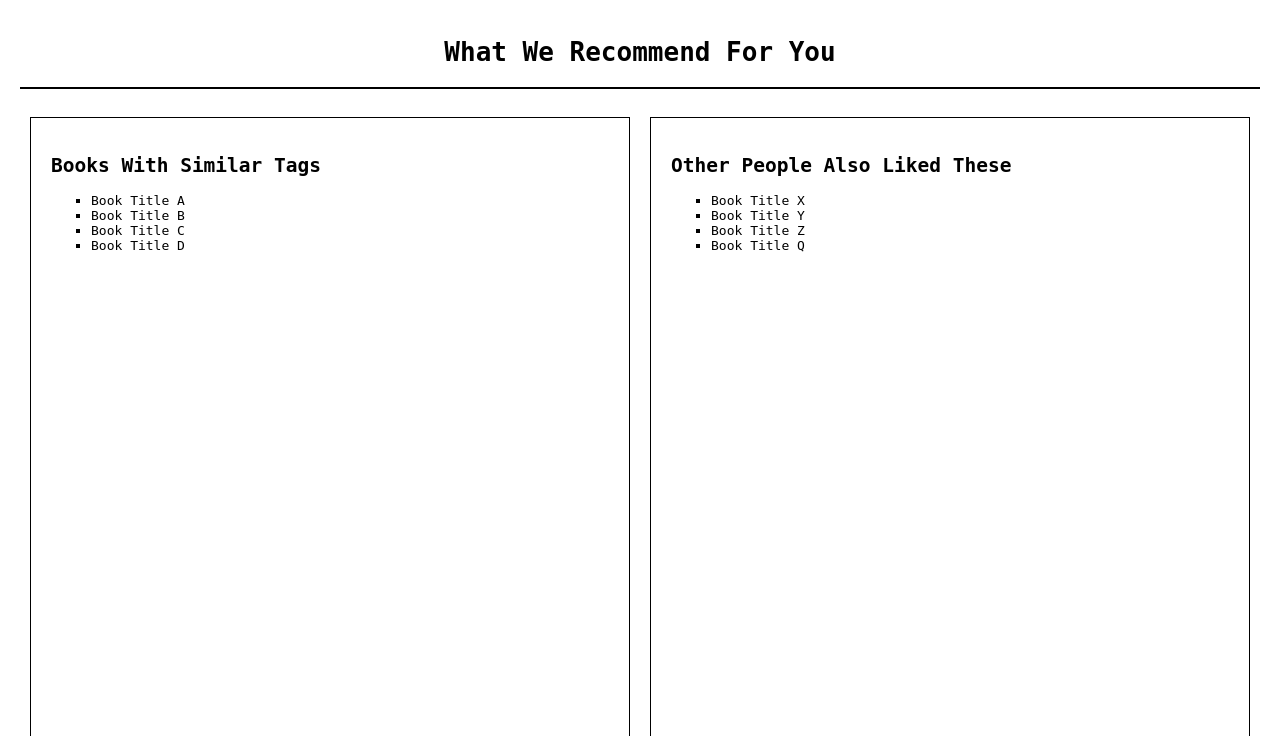
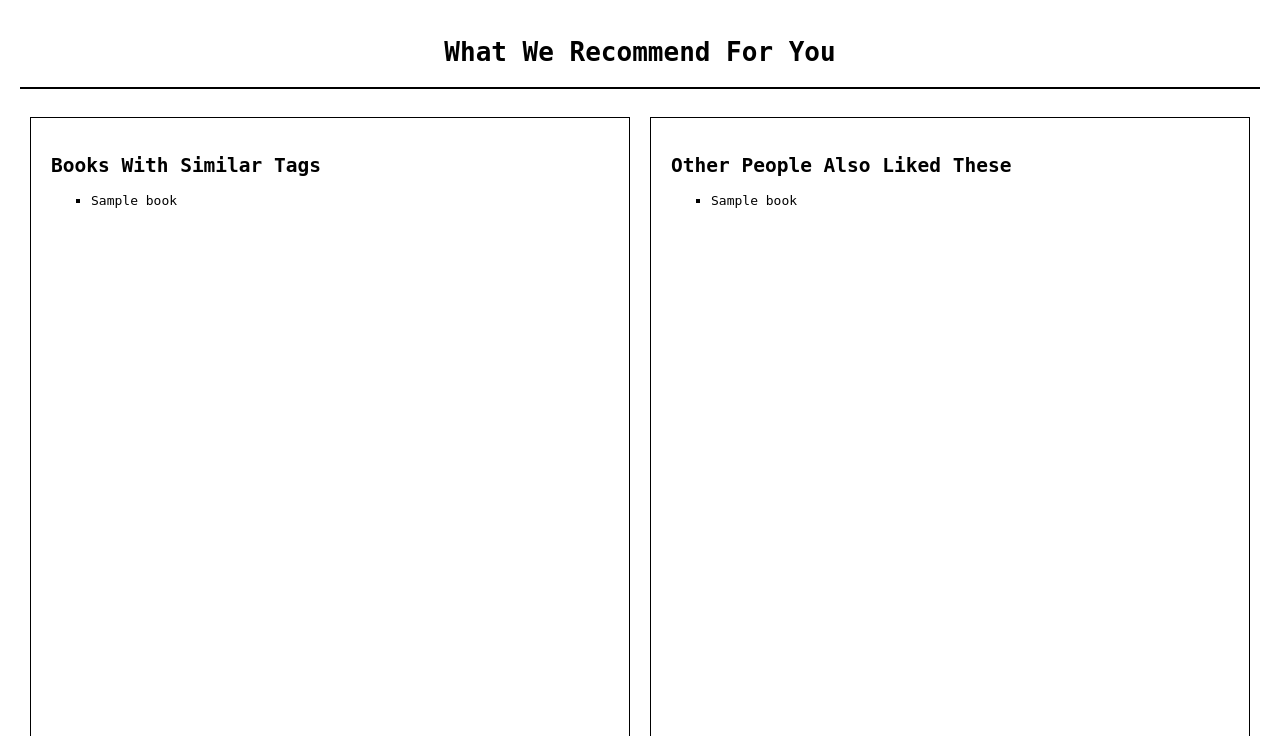
Before and after one commit to derinminabektas/FindABookWebsite, a Flask app: template templates/results.html in a window 1280 px wide. Shown: the top 736 px of the page. Run offline with Flask 3, Linux system fonts and the light colour scheme; the template is opened without the code that fills it: most values are stand-ins (such as "Sample title", 1, 10 or a date in 2020).

Commit message:
ref fake data change

```diff
--- a/app.py
+++ b/app.py
@@ -8,7 +8,33 @@ def home():
 
 @app.route('/results', methods=['POST'])
 def results():
-    return render_template('results.html')
+    user_books = []
+
+    for i in range(1, 6):
+        book = request.form.get(f'book{i}')
+        if book:
+            user_books.append(book)
+
+    # TEMPORARY backend logic (placeholder)
+    similar_by_tags = [
+        "Dune",
+        "Neuromancer",
+        "Foundation",
+        "Brave New World"
+    ]
+
+    similar_by_users = [
+        "The Hobbit",
+        "Fahrenheit 451",
+        "Snow Crash",
+        "The Left Hand of Darkness"
+    ]
+
+    return render_template(
+        'results.html',
+        similar_by_tags=similar_by_tags,
+        similar_by_users=similar_by_users
+    )
 
 if __name__ == '__main__':
     app.run(debug=True)
--- a/templates/results.html
+++ b/templates/results.html
@@ -41,19 +41,17 @@
         <div class="column">
             <h2>Books With Similar Tags</h2>
             <ul>
-                <li>Book Title A</li>
-                <li>Book Title B</li>
-                <li>Book Title C</li>
-                <li>Book Title D</li>
+                {% for book in similar_by_tags %}
+                    <li>{{ book }}</li>
+                {% endfor %}
             </ul>
         </div>
         <div class="column">
             <h2>Other People Also Liked These</h2>
             <ul>
-                <li>Book Title X</li>
-                <li>Book Title Y</li>
-                <li>Book Title Z</li>
-                <li>Book Title Q</li>
+                {% for book in similar_by_users %}
+                    <li>{{ book }}</li>
+                {% endfor %}
             </ul>
         </div>
     </div>
```
